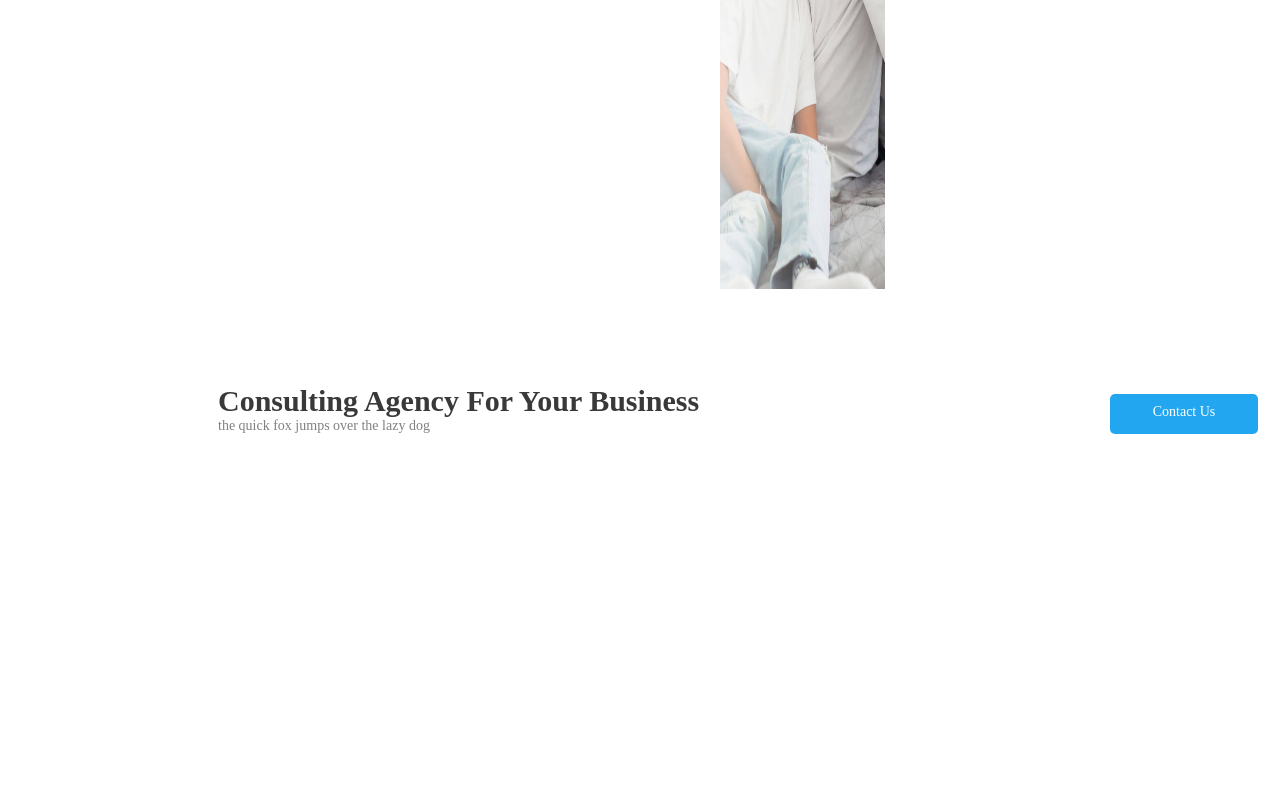
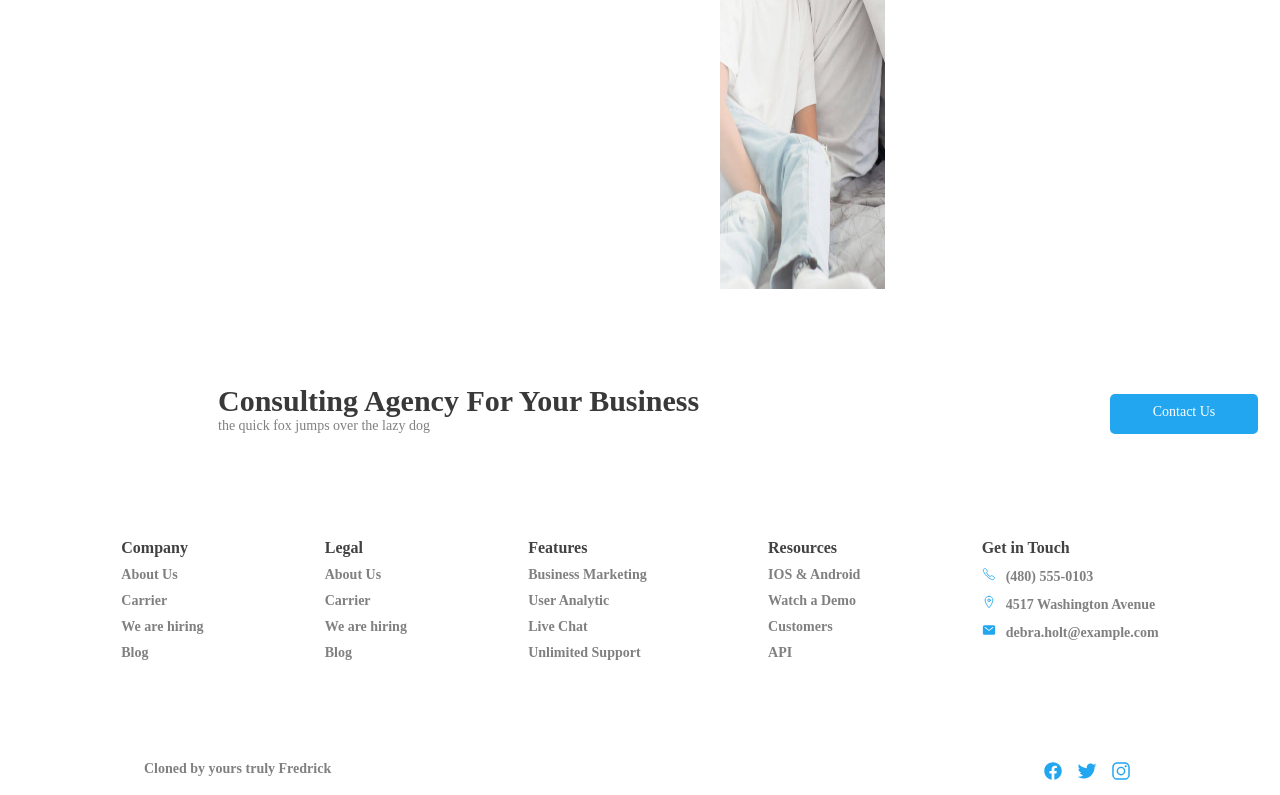
Before and after one commit to FreddieMwau/FrontEnd-Mentor-Challenges, a plain HTML site: page index.html in a window 1280 px wide. Shown: the part 3708-4503 px from the top of the page. Before the commit the page ends 4152 px from the top, so only its background shows below. Drawn offline with nearby package versions, Linux system fonts and the light colour scheme.

Commit message:
Completed UI design of the desktop view

```diff
--- a/css/desktop.css
+++ b/css/desktop.css
@@ -794,17 +794,11 @@
 
 .container .company-details{
     background-color: white;
-    /* position: relative; */
+    margin-top: 15rem;
 }
 
 .container .company-details .company{
-    width: 100%;
-    /* position: absolute; */
-    /* right: auto; */
-    /* left: auto; */
-    top: 30px;
-    bottom: 20px;
-    /* display: inline-flex; */
+    display: flex;
     justify-content: space-evenly;
 }
 
@@ -822,9 +816,39 @@
 .container .company-details .company .company-info p,
 .container .company-details .company .legal p,
 .container .company-details .company .features p,
-.container .company-details .company .resources p{
+.container .company-details .company .resources p,
+.container .company-details .company .get-in-touch p{
     margin:  10px 0;
     color: gray;
     font-size: 14px;
-    font-weight: 300;
+    font-weight: bold;
 }
+
+.container .company-details .company .get-in-touch p ion-icon{
+    color: #23a6f0;
+    margin-right: 10px;
+}
+
+
+.container .footer{
+    display: flex;
+    margin-top: 5rem;
+    margin-bottom: 5rem;
+    margin-left: 9rem;
+    margin-right: 9rem;
+    justify-content: space-between;
+}
+
+.container .footer p{
+    margin: 10px 0;
+    color: gray;
+    font-size: 14px;
+    font-weight: bold;
+}
+
+.container .footer .icons ion-icon{
+    color: #23a6f0;
+    width: 20px;
+    height: 20px;
+    margin: 10px 5px;
+}
--- a/index.html
+++ b/index.html
@@ -374,7 +374,7 @@
             </div>
 
 
-            <!-- <div class="company-details">
+            <div class="company-details">
                 <div class="company">
                     <div class="company-info">
                         <h4>Company</h4>
@@ -406,15 +406,21 @@
                     </div>
                     <div class="get-in-touch">
                         <h4>Get in Touch</h4>
-                        <ion-icon name="call-outline">(480) 555-0103</ion-icon>
-                        <ion-icon name="location-outline">4517 Washington Avenue</ion-icon>
-                        <ion-icon name="mail">debra.holt@example.com</ion-icon>
-                        <ion-icon name="logo-facebook"></ion-icon>
-                        <ion-icon name="logo-twitter"></ion-icon>
-                        <ion-icon name="logo-instagram"></ion-icon>
+                        <p><ion-icon class="touch-icons" name="call-outline"></ion-icon>(480) 555-0103</p>
+                        <p><ion-icon class="touch-icons" name="location-outline"></ion-icon>4517 Washington Avenue</p>
+                        <p><ion-icon class="touch-icons" name="mail"></ion-icon>debra.holt@example.com</p>
                     </div>
                 </div>
-            </div> -->
+            </div>
+
+            <div class="footer">
+                <p>Cloned by yours truly Fredrick</p>
+                <div class="icons">
+                    <ion-icon name="logo-facebook"></ion-icon>
+                    <ion-icon name="logo-twitter"></ion-icon>
+                    <ion-icon name="logo-instagram"></ion-icon>
+                </div>
+            </div>
 
         </div>
 
```
